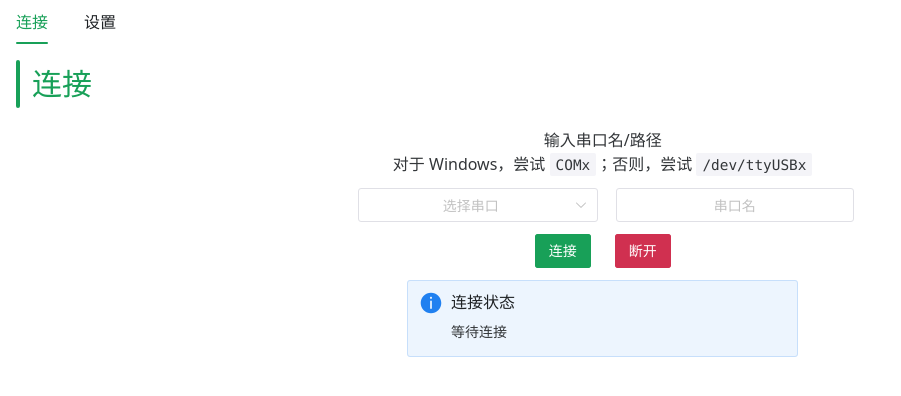
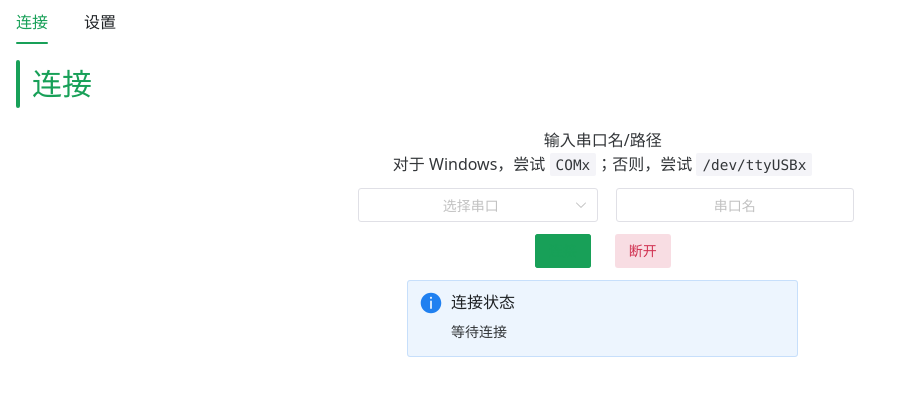
Before and after one commit to cyp0633/joycon-terminal, a Vue app in the folder frontend/: page / in a window 1280 px wide. Shown: the top 396 px of the page, without its empty margins (0-901 px from the left). Built offline with nearby package versions, Linux system fonts and the light colour scheme.

Commit message:
Fix: white or black text

```diff
--- a/frontend/src/components/HelloWorld.vue
+++ b/frontend/src/components/HelloWorld.vue
@@ -82,8 +82,8 @@ function disconnect() {
 					<n-input id="name" v-model:value="data.name" class="m-1.5 w-2/6" type="text" placeholder="串口名" />
 				</n-space>
 				<n-space align="center" justify="center">
-					<n-button type="primary" @click="connect" class="m-1.5">连接</n-button>
-					<n-button type="error" @click="disconnect" class="m-1.5">断开</n-button>
+					<n-button type="primary" @click="connect" class="m-1.5" text-color="#18a058">连接</n-button>
+					<n-button type="error" @click="disconnect" class="m-1.5" secondary>断开</n-button>
 				</n-space>
 				<n-alert title="连接状态" v-bind:type="data.alertBox" class="w-2/6 mx-auto inset-x-0 m-1.5">{{
 						data.resultText
@@ -96,6 +96,7 @@ function disconnect() {
 						设置
 					</n-text>
 				</n-h1>
+				<n-button secondary type="success">Test</n-button>
 				<p>Nothing here now.</p>
 			</n-tab-pane>
 		</n-tabs>
```
